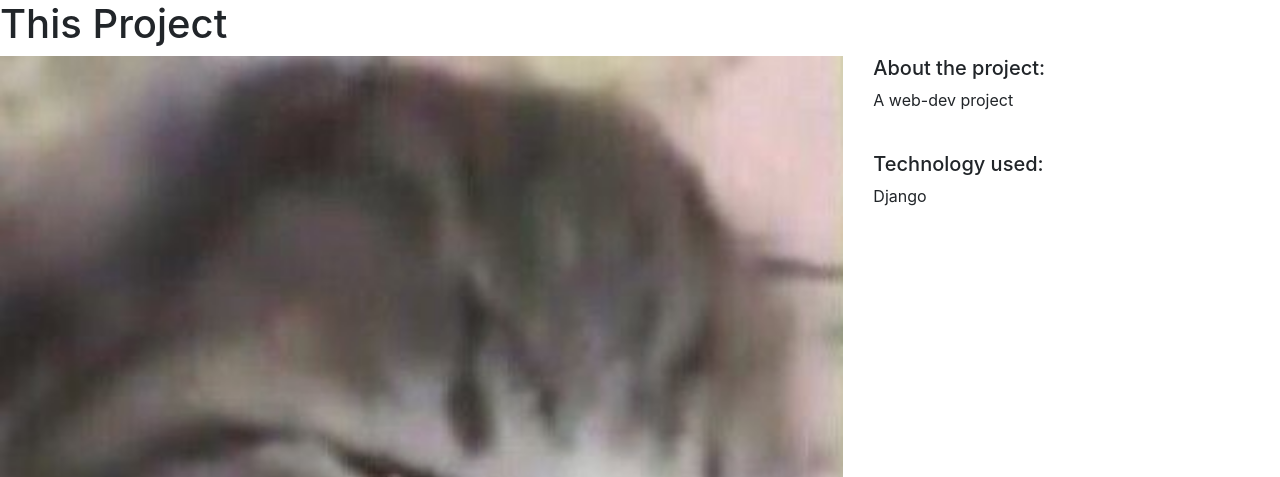
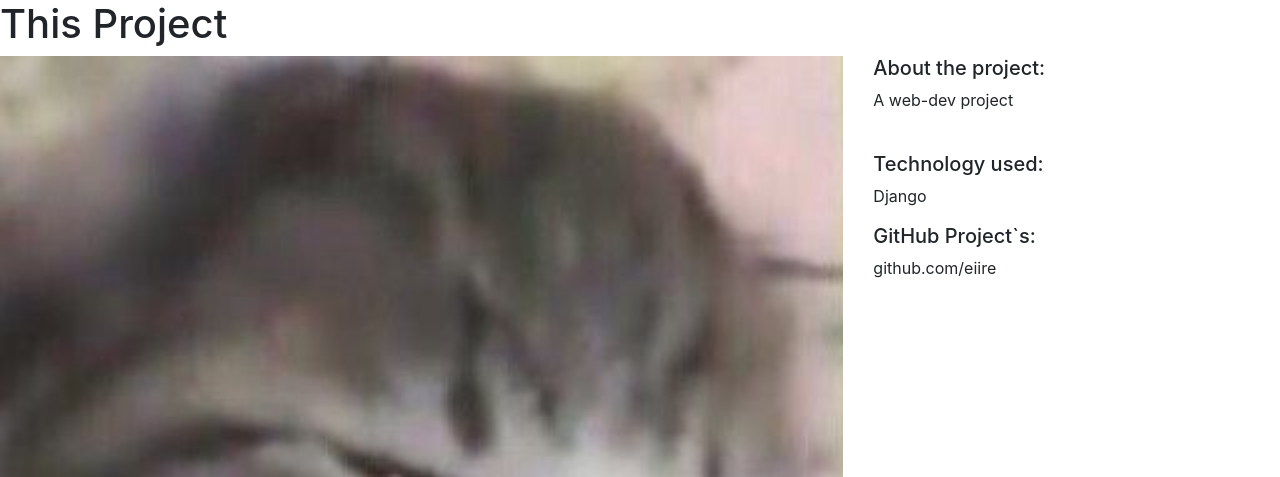
Before and after one commit to eiire/studyflux, a Django app: page /projects/1/ in a window 1280 px wide. Shown: the top 477 px of the page. Run offline with Django 3.2, Linux system fonts and the light colour scheme; data comes from the database, SQL or seed files in the repository; both versions use the stored data as it was after the commit; some libraries are stand-ins or nearby versions.

Commit message:
Add_row(github)_in_DB(projects)

```diff
--- a/projects/models.py
+++ b/projects/models.py
@@ -5,3 +5,4 @@ class Project(models.Model):
     description = models.TextField()
     technology = models.CharField(max_length=30)
     image = models.FilePathField(path="static/img")
+    github = models.CharField(max_length=100)
--- a/projects/templates/project_detail.html
+++ b/projects/templates/project_detail.html
@@ -13,6 +13,8 @@
             <br>
             <h5>Technology used:</h5>
             <p>{{ project.technology }}</p>
+            <h5>GitHub Project`s:</h5>
+            <p>{{ project.github }}</p>
         </div>
     </div>
 {% endblock %}
```
Also changed, not shown: db.sqlite3, projects/migrations/0002_project_github.py (added).
